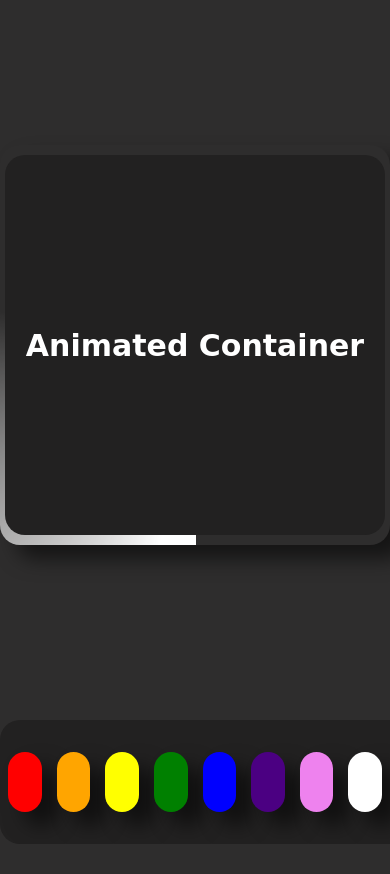
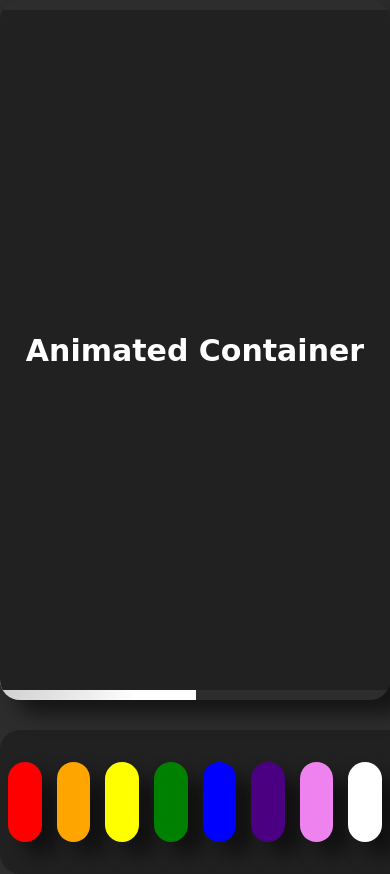
Before and after one commit to Guilherme-ds-Garcia/Simple-Border-Animation, a plain HTML site: page index.html in a window 390 px wide. Before the commit the page ends 844 px from the top, so only its background shows below. Drawn offline with Linux system fonts and the light colour scheme; a web font is replaced by a local one.

Commit message:
Added media queries for smartphones
Added more @media to fix unconpatible sizes for smartphones

```diff
--- a/styles.css
+++ b/styles.css
@@ -26,6 +26,7 @@ body {
 }
 
 .button {
+    display: flex;
     width: 60px;
     height: 60px;
     border-radius: 200px;
@@ -92,7 +93,7 @@ body {
     }
 }
 
-@media (max-width: 700px) {
+@media (max-width: 700px) { /* PC settings for width under 700px */
     body {
         height: 100vh;
         flex-direction: column;
@@ -113,3 +114,27 @@ body {
         column-gap: 15px;
     }
 }
+
+@media (min-height: 800px) { /* Smartphone settings */
+    .container {
+        width: 700px;
+        height: 700px;
+    }
+
+    .container::after {
+        width: 680px;
+        height: 680px;
+    }
+
+    .button {
+        width: 80px;
+        height: 80px;
+    }
+}
+
+@media (max-height: 700px) { /* Smartphone settings */
+    .button {
+        width: 40px;
+        height: 40px;
+    }
+}
```
